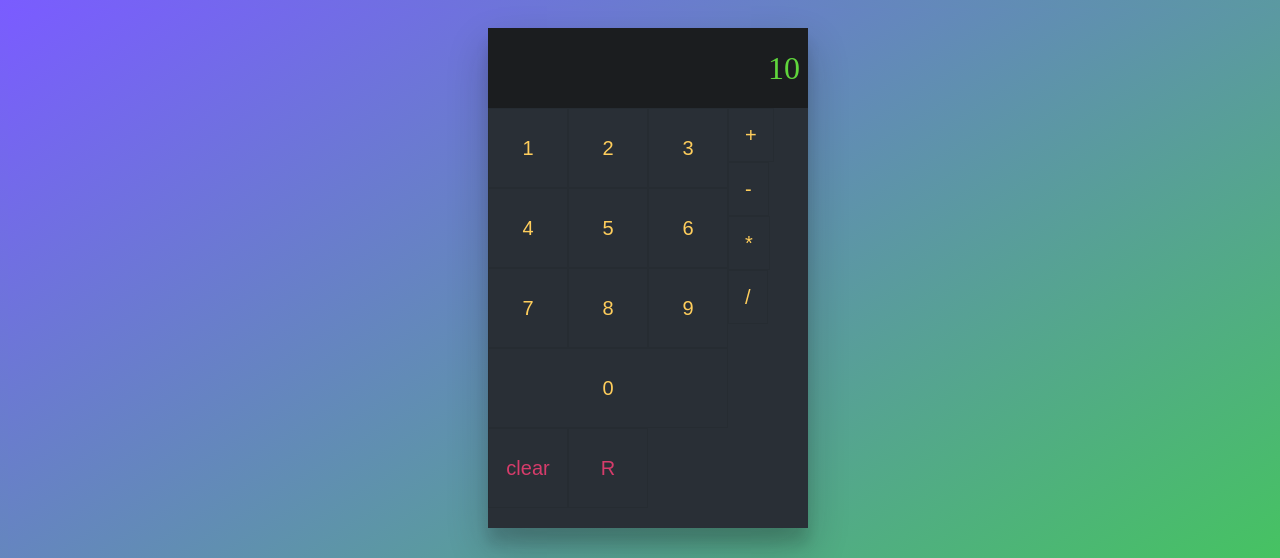
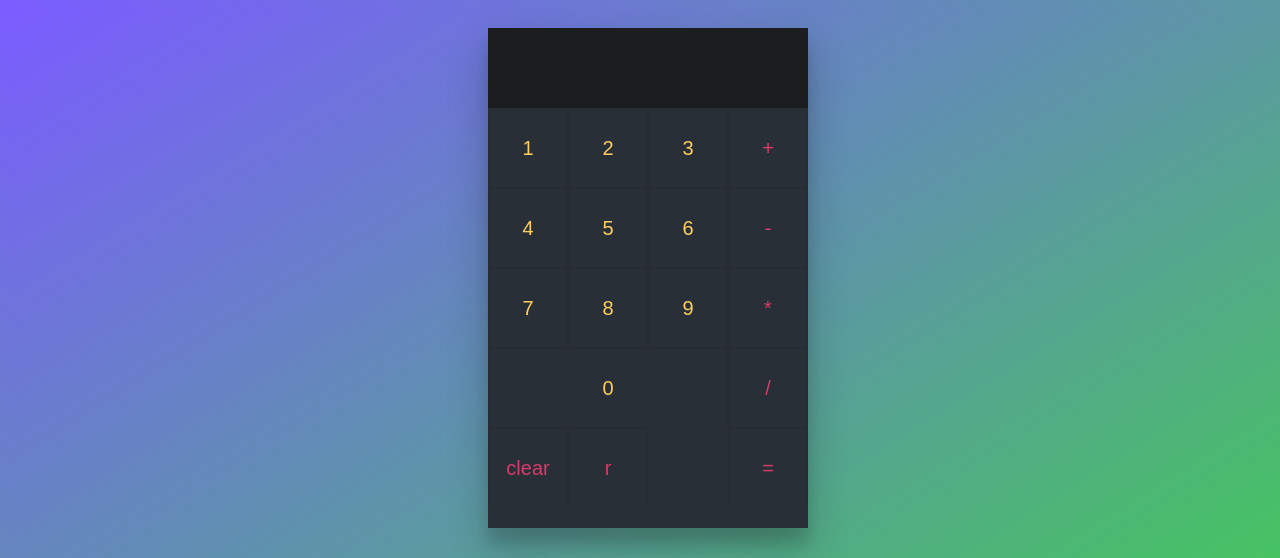
Before and after one commit to aarodriguezleon/reactjs-samples, a React (Create React App) app in the folder calc-app/: page / in a window 1280 px wide. Shown: the top 558 px of the page. Built offline with nearby package versions, Linux system fonts and the light colour scheme.

Commit message:
Creación de componente MathOperations

```diff
--- a/calc-app/src/App.jsx
+++ b/calc-app/src/App.jsx
@@ -1,18 +1,23 @@
-import React from "react";
+import React from 'react'
+import Button from './components/Button'
+import MathOperations from './components/MathOperations'
+import Result from './components/Result'
 import './App.css'
-import Button from './components/Button'
-import Result from "./components/Result";
-const App = () =>{
-    console.log('ejecuto la app')
 
-    const onclickHandlerFunction = text => {
-        console.log('Button.onclickHandler',text)
+// Función Flecha o Arrow Function
+const App = () => {
+
+    const clickHandlerFunction = text => {
+        console.log("Button.clickHandler1", text)
     }
 
-    return <div className='react-calculator'>
-        <Result value={"10"}/>
+    // Lo que ejecuta la función
+    console.log("Renderización de App")
+    return (
+    <main className='react-calculator'>
+        <Result value={undefined} />
         <div className="numbers">
-            <Button type='numero' text='1' onclickHandler={onclickHandlerFunction}/>
+            <Button text="1" clickHandler={clickHandlerFunction} />
             <button>2</button>
             <button>3</button>
             <button>4</button>
@@ -24,16 +29,22 @@ const App = () =>{
             <button>0</button>
         </div>
         <div className="functions">
-            <button>clear</button>
-            <button>R</button>
+            <button>
+                clear
+            </button>
+            <button>
+                r
+            </button>
         </div>
-        <div className="mathoperation">
-            <button>+</button>
-            <button>-</button>
-            <button>*</button>
-            <button>/</button>
-        </div>
-    </div>
+        <MathOperations
+            onClickOperation={operation =>
+                console.log("Operation:", operation)
+            }
+            onClickEqual={equal =>
+                console.log("Equal:", equal)
+            }
+        />
+    </main>)
 }
 
 export default App
--- a/calc-app/src/components/Button.jsx
+++ b/calc-app/src/components/Button.jsx
@@ -1,21 +1,18 @@
-import React from "react";
+// importar React
+import React from 'react'
 import PropTypes from 'prop-types'
 
-const Button = ({type, text, onclickHandler}) => {
-    return (
-        <button className={type} onClick={()=>{
-            console.log("Click en el Botton")
-            onclickHandler(text)
-        }}>
-            <span>{text}</span>
-        </button>
-    )
-}
+// Componente Funcional
+const Button = ({type, text, clickHandler}) => (
+    <button className={type} onClick={() => clickHandler(text)}>
+        <span>{text}</span>
+    </button>
+)
 
 Button.propTypes = {
     type: PropTypes.string,
     text: PropTypes.string.isRequired,
-    onclickHandler: PropTypes.func.isRequired
+    clickHandler: PropTypes.func.isRequired
 }
 
 export default Button
--- /dev/null
+++ b/calc-app/src/components/MathOperations.jsx
@@ -0,0 +1,20 @@
+import React from 'react'
+import PropTypes from 'prop-types'
+import Button from './Button'
+
+const MathOperations = ({onClickOperation, onClickEqual}) => (
+    <section className="math-operations">
+        <Button text="+" clickHandler={onClickOperation} />
+        <Button text="-" clickHandler={onClickOperation} />
+        <Button text="*" clickHandler={onClickOperation} />
+        <Button text="/" clickHandler={onClickOperation} />
+        <Button text="=" clickHandler={onClickEqual} />
+    </section>
+)
+
+MathOperations.propTypes = {
+    onClickOperation: PropTypes.func.isRequired,
+    onClickEqual: PropTypes.func.isRequired
+}
+
+export default MathOperations
```
